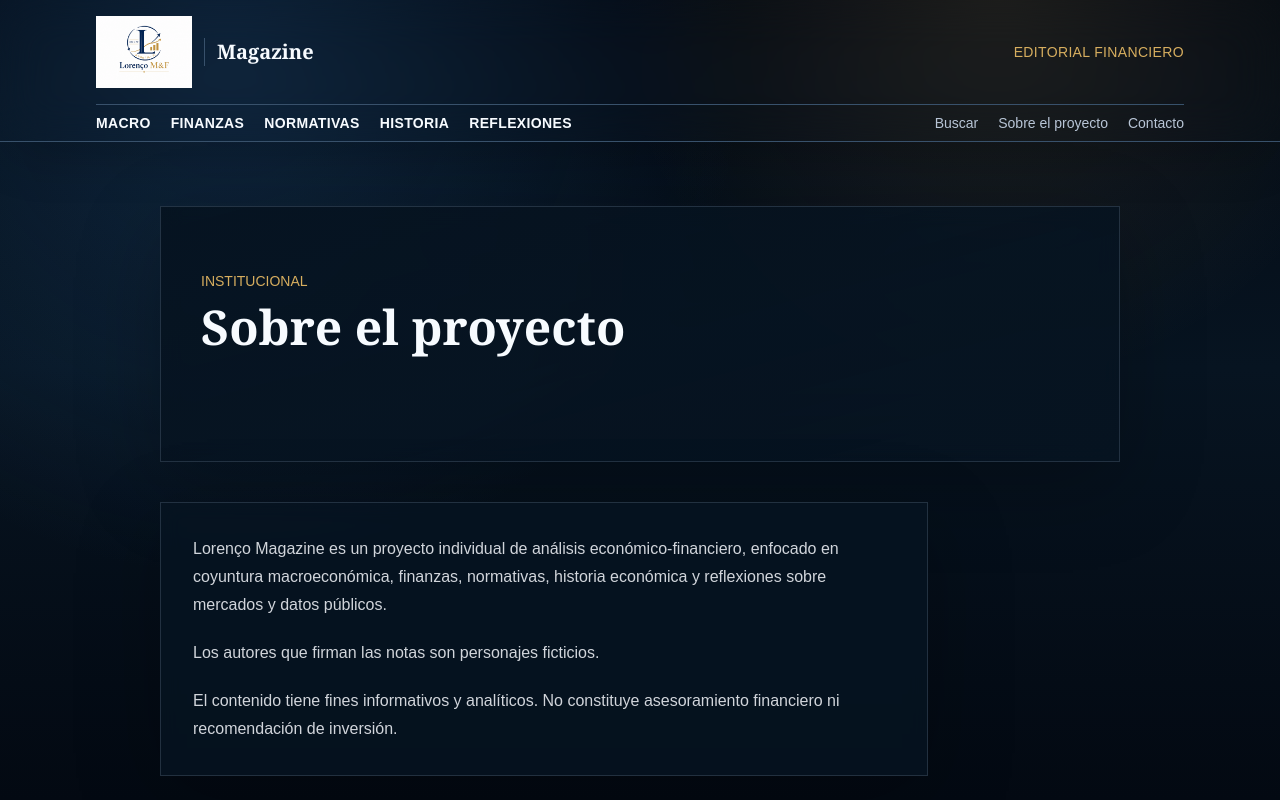
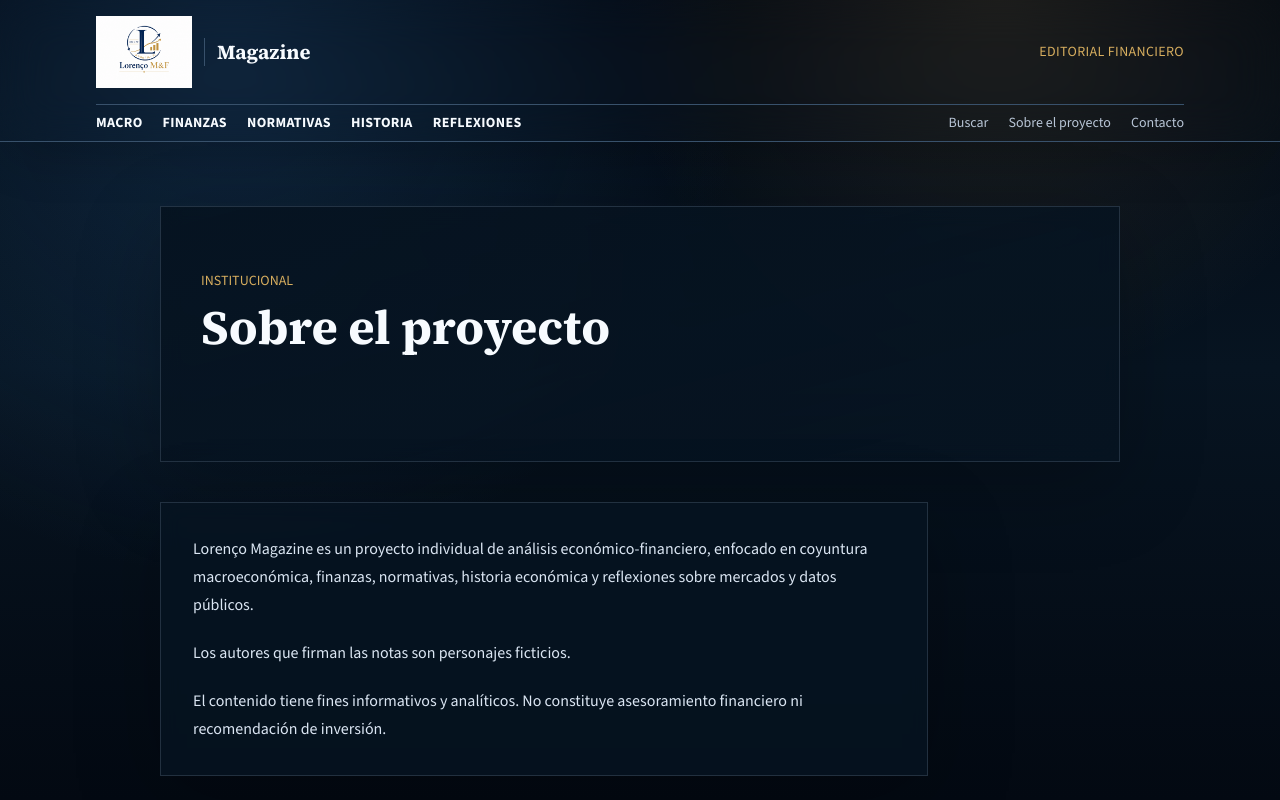
Before and after one commit to produlorenzo/lorenco-macro-finanzas, a Next.js app: page /sobre-el-proyecto in a window 1280 px wide. Shown: the top 800 px of the page. Built offline with nearby package versions, Linux system fonts and the light colour scheme; no server answers.

Commit message:
Update tailwind.config.ts

```diff
--- a/tailwind.config.ts
+++ b/tailwind.config.ts
@@ -6,6 +6,7 @@ const config: Config = {
     "./app/**/*.{ts,tsx,mdx}",
     "./components/**/*.{ts,tsx}",
     "./lib/**/*.{ts,tsx}",
+    "./content/**/*.{md,mdx,json}",
   ],
   theme: {
     extend: {
@@ -17,15 +18,64 @@ const config: Config = {
         accent: "#d7ae5f",
         brass: "#f0c978",
         night: "#030912",
-        "night-soft": "#0b1a2a"
+        "night-soft": "#0b1a2a",
       },
       fontFamily: {
-        serif: ["Georgia", "Cambria", "Times New Roman", "serif"],
-        sans: ["Arial", "Helvetica", "sans-serif"]
+        sans: ["var(--font-source-sans)", "Arial", "Helvetica", "sans-serif"],
+        serif: [
+          "var(--font-source-serif)",
+          "Georgia",
+          "Cambria",
+          "Times New Roman",
+          "serif",
+        ],
       },
       boxShadow: {
-        rule: "inset 0 -1px 0 rgba(215, 174, 95, 0.36)"
-      }
+        rule: "inset 0 -1px 0 rgba(215, 174, 95, 0.36)",
+      },
+      typography: {
+        DEFAULT: {
+          css: {
+            color: "#dbe6f3",
+            maxWidth: "none",
+            a: {
+              color: "#f0c978",
+              textDecoration: "none",
+              fontWeight: "600",
+            },
+            "a:hover": {
+              color: "#d7ae5f",
+              textDecoration: "underline",
+            },
+            h1: {
+              color: "#f7fbff",
+              fontFamily: "var(--font-source-serif)",
+              fontWeight: "700",
+            },
+            h2: {
+              color: "#f7fbff",
+              fontFamily: "var(--font-source-serif)",
+              fontWeight: "700",
+            },
+            h3: {
+              color: "#f7fbff",
+              fontFamily: "var(--font-source-serif)",
+              fontWeight: "600",
+            },
+            strong: {
+              color: "#f7fbff",
+              fontWeight: "700",
+            },
+            blockquote: {
+              color: "#b8c5d6",
+              borderLeftColor: "#d7ae5f",
+            },
+            hr: {
+              borderColor: "#38516b",
+            },
+          },
+        },
+      },
     },
   },
   plugins: [typography],
```
